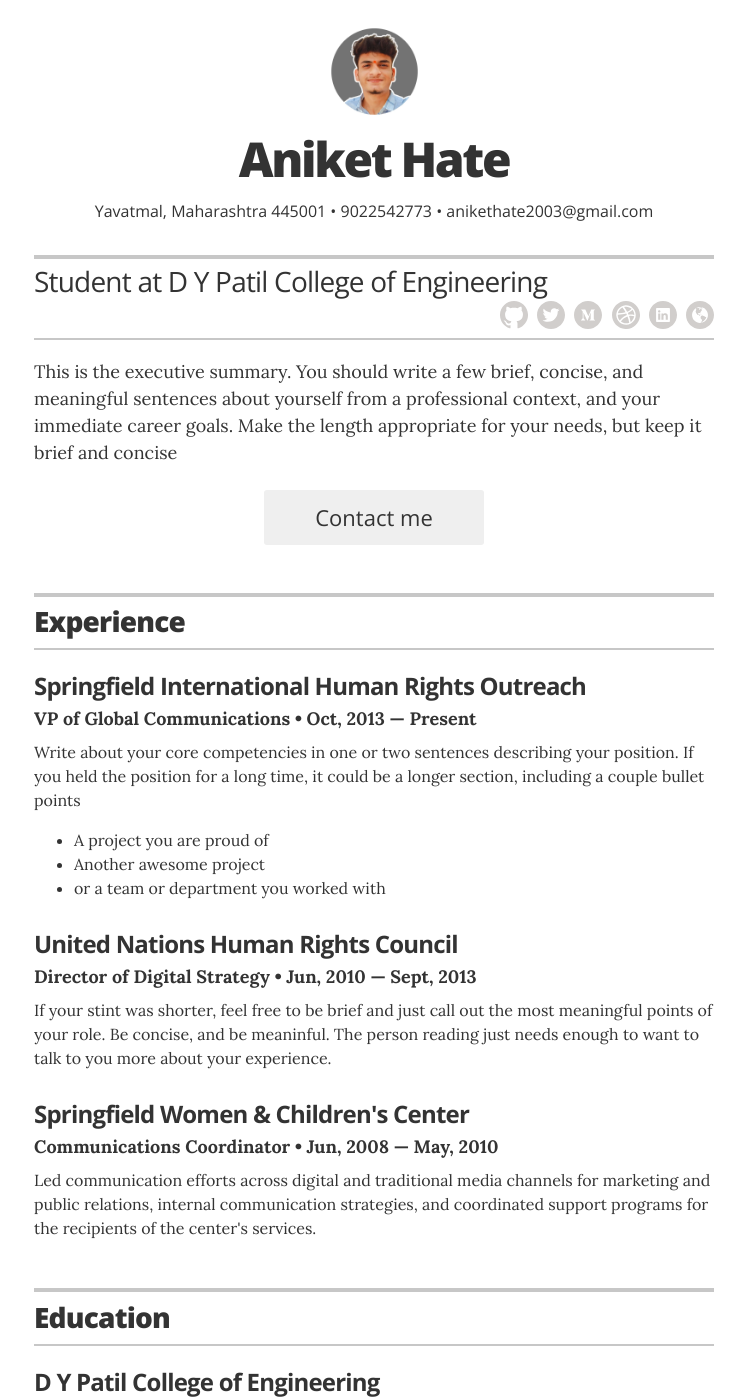
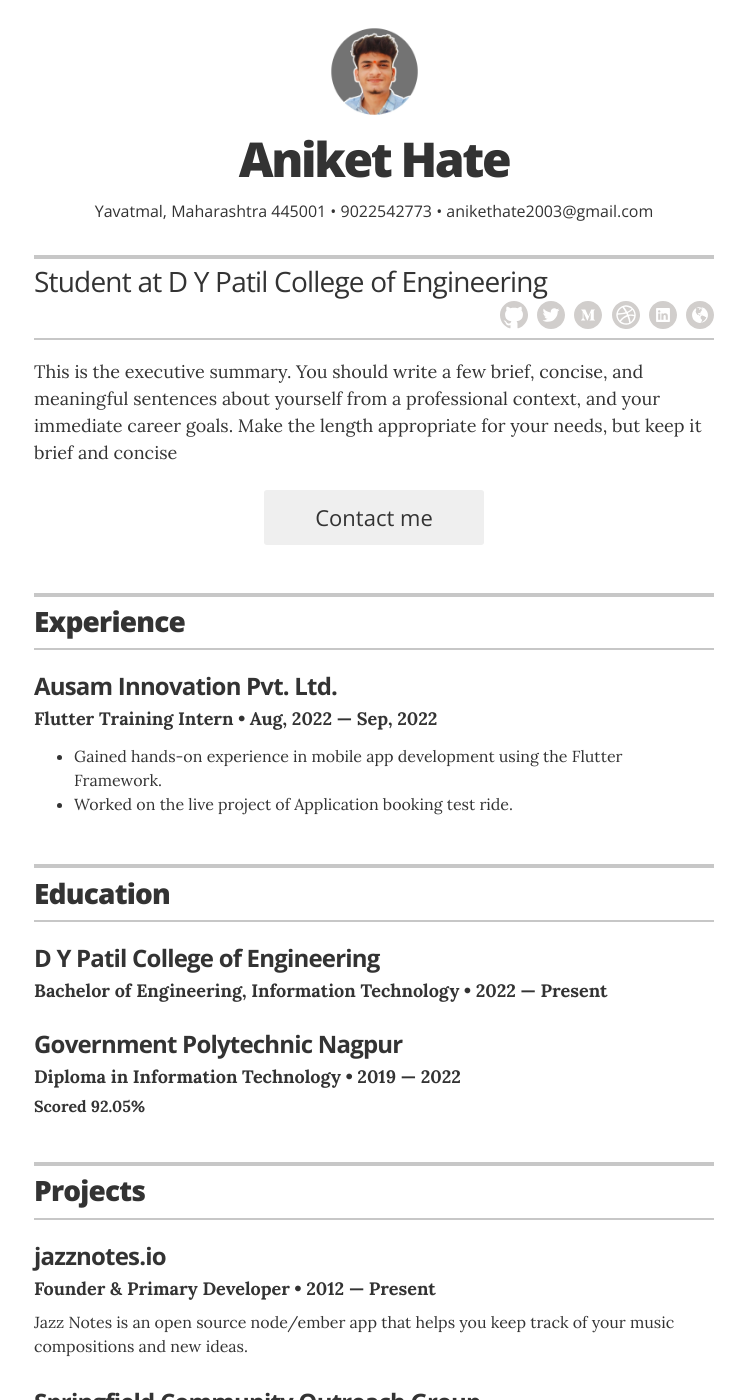
Before and after one commit to anikethate7/resume, a Jekyll site: the page built from index.html, in a window 1280 px wide and 1400 px high. Shown: the whole window, without its empty margins (266-1011 px from the left). Built offline with Jekyll 4.4.1, drawn with Linux system fonts in a browser that asks for light colours.

Commit message:
Update experience.yml

```diff
--- a/_data/experience.yml
+++ b/_data/experience.yml
@@ -1,19 +1,19 @@
 # Jobs
 # VP of Global Communications
-- company: Springfield International Human Rights Outreach
-  position: VP of Global Communications
-  duration: Oct, 2013 &mdash; Present
-  summary: Write about your core competencies in one or two sentences describing your position. If you held the position for a long time, it could be a longer section, including a couple bullet points	<ul class="resume-item-list"><li>A project you are proud of</li><li>Another awesome project</li><li>or a team or department you worked with</li></ul>
+- company: Ausam Innovation Pvt. Ltd.
+  position: Flutter Training Intern
+  duration: Aug, 2022 &mdash; Sep, 2022
+  summary: <ul class="resume-item-list"><li>Gained hands-on experience in mobile app development using the Flutter Framework.</li><li>Worked on the live project of Application booking test ride.</li></ul>
 
 # Director of Digital Stratgy
-- company: United Nations Human Rights Council
-  position: Director of Digital Strategy
-  duration:  Jun, 2010 &mdash; Sept, 2013
-  summary: If your stint was shorter, feel free to be brief and just call out the most meaningful points of your role. Be concise, and be meaninful. The person reading just needs enough to want to talk to you more about your experience.
+#- company: United Nations Human Rights Council
+ # position: Director of Digital Strategy
+ # duration:  Jun, 2010 &mdash; Sept, 2013
+ # summary: If your stint was shorter, feel free to be brief and just call out the most meaningful points of your role. Be concise, and be meaninful. The person reading just needs enough to want to talk to you more about your experience.
 
 
 # Communications Coordinator
-- company: Springfield Women & Children's Center
-  position: Communications Coordinator
-  duration:   Jun, 2008  &mdash; May, 2010
-  summary: Led communication efforts across digital and traditional media channels for marketing and public relations, internal communication strategies, and coordinated support programs for the recipients of the center's services.
+#- company: Springfield Women & Children's Center
+#  position: Communications Coordinator
+#  duration:   Jun, 2008  &mdash; May, 2010
+# summary: Led communication efforts across digital and traditional media channels for marketing and public relations, internal communication strategies, and coordinated support programs for the recipients of the center's services.
```
